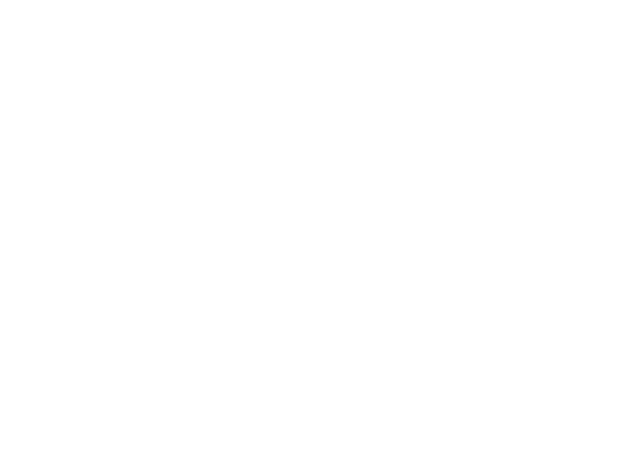
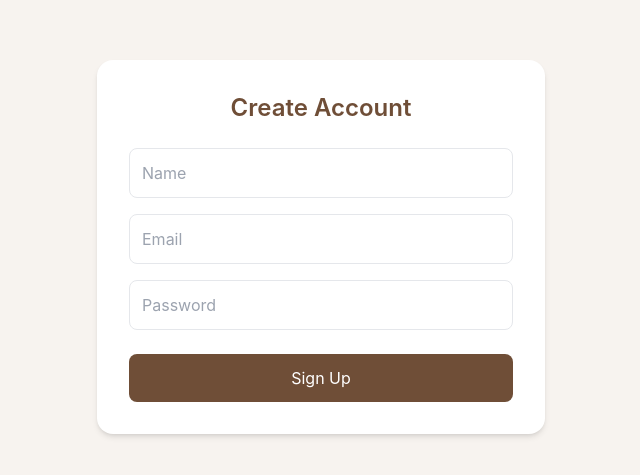
Before and after one commit to AngelaB111/React-coffee-store, a React (Create React App) app: page /signup in a window 1280 px wide. Before the commit this address had no page. Shown: the part 153-628 px from the top of the page, without its empty margins (319-959 px from the left). Built offline with nearby package versions, Linux system fonts and the light colour scheme.

Commit message:
login, signup

```diff
--- a/src/App.js
+++ b/src/App.js
@@ -2,6 +2,9 @@ import './App.css';
 import Home from './components/Home';
 import Menu from './components/Menu';
 import About from './components/About';
+
+import Signup from './components/Signup';
+import Login from './components/Login';
 import {  Routes, Route} from 'react-router-dom' ;
 import ProductDetails from './components/ProductDetails';
 import Contact from './components/Contact' ;
@@ -16,7 +19,8 @@ function App() {
         <Routes>
           <Route path='/about' element={<About/>}/>
       <Route path="/" element={<Home />} />
-
+  <Route path="/login" element={<Login />} />
+        <Route path="/signup" element={<Signup />} />
         <Route path="/menu" element={<Menu />} />
 
         <Route path="/contact" element={<Contact/>} />
--- /dev/null
+++ b/src/components/Login.jsx
@@ -0,0 +1,77 @@
+import { useState } from "react";
+import axios from "axios";
+
+function Login() {
+  const [form, setForm] = useState({
+    email: "",
+    password: "",
+  });
+  const [error, setError] = useState("");
+
+  const handleChange = (e) => {
+    setForm({ ...form, [e.target.name]: e.target.value });
+  };
+
+  const handleSubmit = async (e) => {
+    e.preventDefault();
+    setError("");
+
+    try {
+      const res = await axios.post(
+        "http://localhost:5000/auth/login",
+        form
+      );
+
+      localStorage.setItem("user", JSON.stringify(res.data.user));
+      alert(`Welcome back, ${res.data.user.name} ☕`);
+    } catch (err) {
+      setError(err.response?.data?.message || "Login failed");
+    }
+  };
+
+  return (
+    <div className="min-h-screen flex items-center justify-center bg-[#f7f3ef]">
+      <form
+        onSubmit={handleSubmit}
+        className="w-full max-w-md bg-white p-8 rounded-2xl shadow-md"
+      >
+        <h2 className="text-2xl font-semibold text-center text-[#6f4e37] mb-6">
+          Login
+        </h2>
+
+        {error && (
+          <p className="text-red-500 text-sm text-center mb-4">
+            {error}
+          </p>
+        )}
+
+        <input
+          name="email"
+          type="email"
+          placeholder="Email"
+          onChange={handleChange}
+          className="w-full p-3 mb-4 border rounded-lg focus:outline-none focus:ring-2 focus:ring-[#6f4e37]"
+          required
+        />
+
+        <input
+          name="password"
+          type="password"
+          placeholder="Password"
+          onChange={handleChange}
+          className="w-full p-3 mb-6 border rounded-lg focus:outline-none focus:ring-2 focus:ring-[#6f4e37]"
+          required
+        />
+
+        <button
+          type="submit"
+          className="w-full bg-[#6f4e37] text-white py-3 rounded-lg hover:bg-[#5b3f2c] transition"
+        >
+          Login
+        </button>
+      </form>
+    </div>
+  );
+}
+
+export default Login;
--- /dev/null
+++ b/src/components/Signup.jsx
@@ -0,0 +1,81 @@
+import { useState } from "react";
+import axios from "axios";
+
+function Signup() {
+  const [form, setForm] = useState({
+    name: "",
+    email: "",
+    password: "",
+  });
+  const [error, setError] = useState("");
+
+  const handleChange = (e) => {
+    setForm({ ...form, [e.target.name]: e.target.value });
+  };
+
+  const handleSubmit = async (e) => {
+    e.preventDefault();
+    setError("");
+
+    try {
+      await axios.post("http://localhost:5000/auth/signup", form);
+      alert("Account created ☕ You can now log in");
+    } catch (err) {
+      setError(err.response?.data?.message || "Signup failed");
+    }
+  };
+
+  return (
+    <div className="min-h-screen flex items-center justify-center bg-[#f7f3ef]">
+      <form
+        onSubmit={handleSubmit}
+        className="w-full max-w-md bg-white p-8 rounded-2xl shadow-md"
+      >
+        <h2 className="text-2xl font-semibold text-center text-[#6f4e37] mb-6">
+          Create Account
+        </h2>
+
+        {error && (
+          <p className="text-red-500 text-sm text-center mb-4">
+            {error}
+          </p>
+        )}
+
+        <input
+          name="name"
+          placeholder="Name"
+          onChange={handleChange}
+          className="w-full p-3 mb-4 border rounded-lg focus:outline-none focus:ring-2 focus:ring-[#6f4e37]"
+          required
+        />
+
+        <input
+          name="email"
+          type="email"
+          placeholder="Email"
+          onChange={handleChange}
+          className="w-full p-3 mb-4 border rounded-lg focus:outline-none focus:ring-2 focus:ring-[#6f4e37]"
+          required
+        />
+
+        <input
+          name="password"
+          type="password"
+          placeholder="Password"
+          onChange={handleChange}
+          className="w-full p-3 mb-6 border rounded-lg focus:outline-none focus:ring-2 focus:ring-[#6f4e37]"
+          required
+        />
+
+        <button
+          type="submit"
+          className="w-full bg-[#6f4e37] text-white py-3 rounded-lg hover:bg-[#5b3f2c] transition"
+        >
+          Sign Up
+        </button>
+      </form>
+    </div>
+  );
+}
+
+export default Signup;
```
